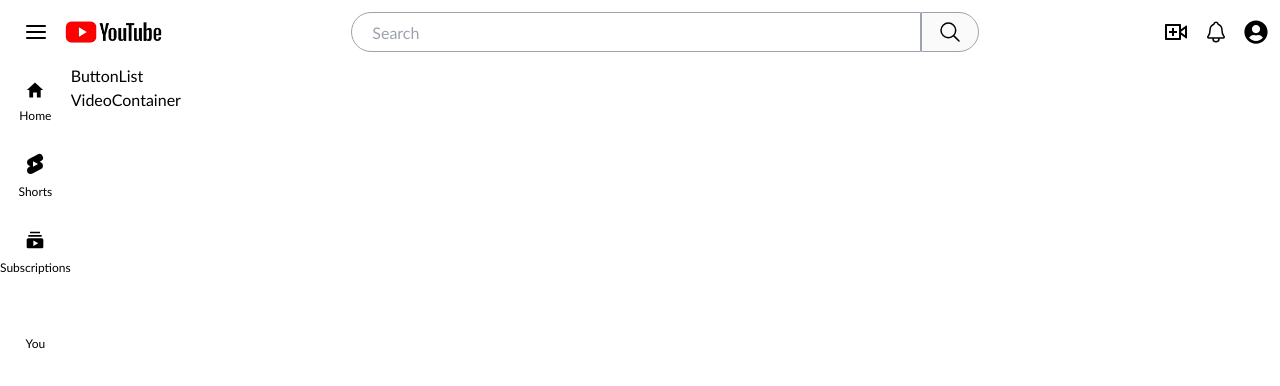
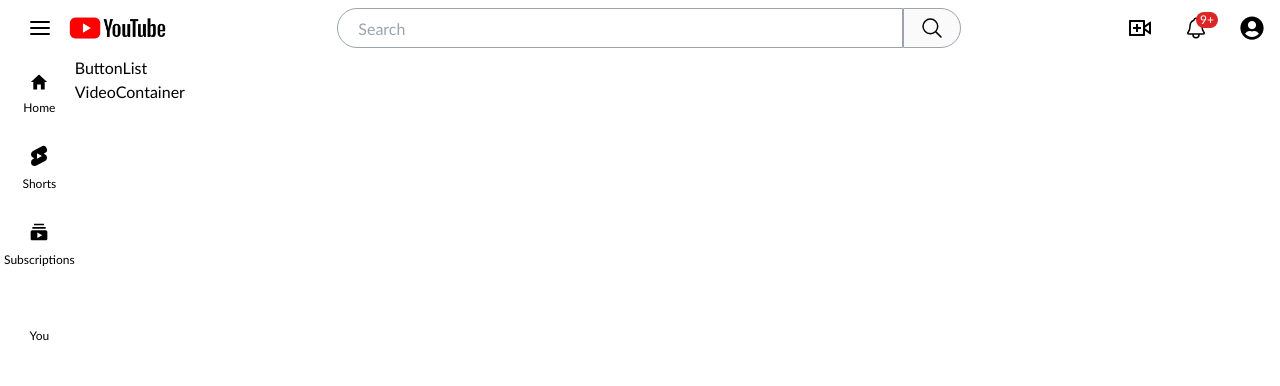
Before and after one commit to onkar895/YouTube-UI, a React (Vite) app: page / in a window 1280 px wide. Shown: the top 386 px of the page. Built offline with nearby package versions, Linux system fonts and the light colour scheme; some icons are missing.

Commit message:
Modified the sidebar, index.css and navBar

```diff
--- a/src/Components/Header.jsx
+++ b/src/Components/Header.jsx
@@ -18,7 +18,7 @@ const Header = () => {
   }
 
   return (
-    <div className='flex justify-between items-center px-3 py-3'>
+    <div className='flex justify-between items-center px-4 py-2'>
       <div className='flex'>
         <div className='p-1 hover:bg-gray-200 hover:rounded-full'>
           <FiMenu className='w-10 h-6 cursor-pointer' onClick={() => toggleMenuHandler()} />
@@ -31,11 +31,12 @@ const Header = () => {
           <IoSearchOutline className='w-10 h-6' />
         </button>
       </div>
-      <div className='flex items-center gap-4 text-2xl'>
+
+      <div className='flex items-center gap-8 text-2xl'>
         <RiVideoAddLine className='hover:cursor-pointer' />
-        <div>
+        <div className='relative'>
           <IoNotificationsOutline className='hover:cursor-pointerrelative' />
-          <span className='absolute'></span>
+          <span className='absolute bottom-3 left-3 text-xs bg-red-600 rounded-full px-1 text-white'>9+</span>
         </div>
         <FaUserCircle className='hover:cursor-pointer' />
       </div>
--- a/src/Components/SideBar.jsx
+++ b/src/Components/SideBar.jsx
@@ -19,7 +19,7 @@ const SideBar = () => {
 
   return !isMenuOpen
     ?
-    <div className='sticky text-xs space-y-6 mt-3'>
+    <div className='sticky text-xs space-y-6 mt-3 ml-1'>
       <div className='hover:bg-gray-100 hover:rounded-lg cursor-pointer flex flex-col items-center gap-1'>
         <IoMdHome className='w-5 h-7' />
         <span>Home</span>
@@ -39,8 +39,8 @@ const SideBar = () => {
     </div>
     : (
       <>
-        <div className='sticky shadow-2xl overflow-y-auto h-screen w-1/5'>
-          <ul className='ml-3 mt-2'>
+        <div className='fixed shadow-2xl h-screen hover:overflow-y-auto w-60 z-10 bg-white'>
+          <ul className='ml-4 mt-2'>
             <li className='flex items-center gap-5 bg-gray-100 w-52 pl-3 rounded-lg cursor-pointer'>
               <IoMdHome className='w-5 h-10' />
               <span className='font-bold'>Home</span>
@@ -58,7 +58,7 @@ const SideBar = () => {
             <hr />
           </div>
 
-          <div className='ml-3 my-4'>
+          <div className='ml-4 my-4'>
             <h1 className='font-bold ml-3 mb-2'>Explore</h1>
             <ul>
               {
@@ -80,7 +80,7 @@ const SideBar = () => {
             <hr />
           </div>
 
-          <div className='ml-3 my-4'>
+          <div className='ml-4 my-4'>
             <h1 className='font-bold ml-3 mb-2'>More from YouTube</h1>
             <ul>
               {
@@ -102,7 +102,7 @@ const SideBar = () => {
             <hr />
           </div>
 
-          <div className='ml-3 my-4'>
+          <div className='ml-4 my-4'>
             <ul>
               {
                 Setting.map(({ icon, name }) => {
--- a/src/index.css
+++ b/src/index.css
@@ -6,4 +6,11 @@ body {
     font-family: "Trebuchet MS", "Lucida Sans Unicode", "Lucida Grande", "Lucida Sans", Arial, sans-serif;
     /* background-color: black;
     color: white; */
+    margin: 0;
+    padding: 0;
+    overflow-x: hidden;
 }
+
+::-webkit-scrollbar {
+    width: 0;
+}
```
